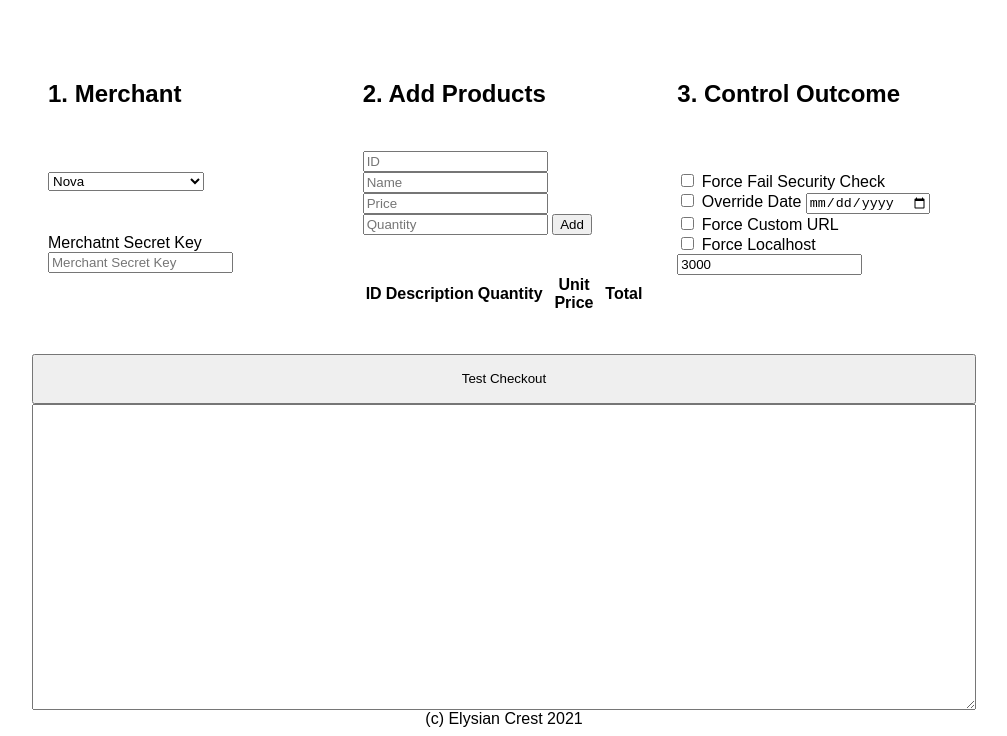
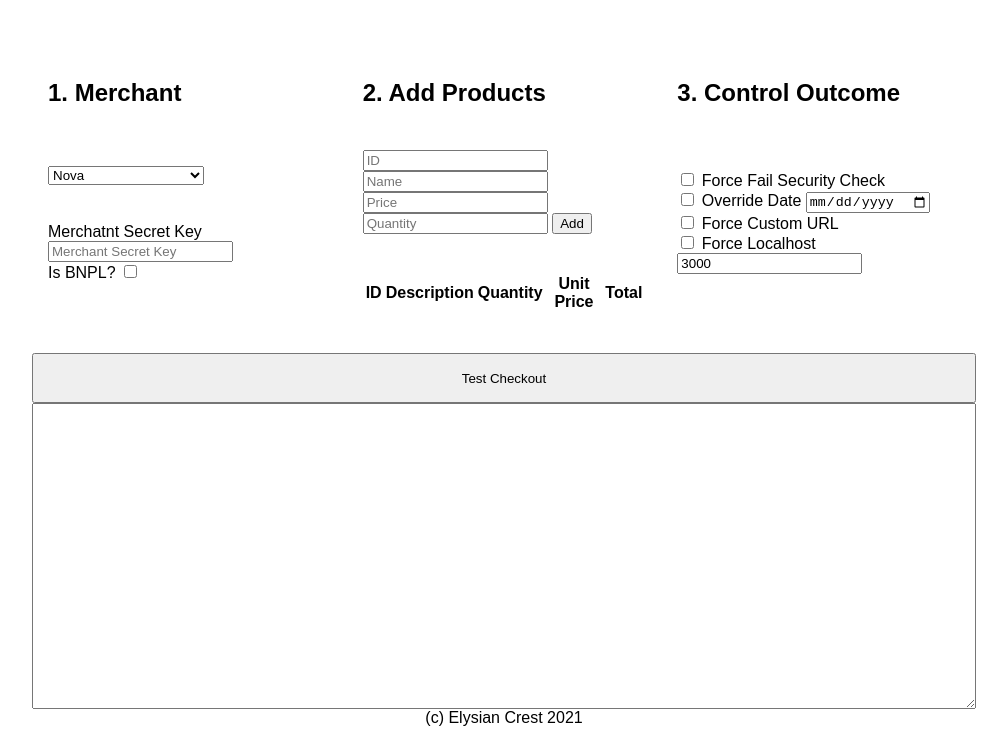
Before and after one commit to shehan-ec/m1-test-portal, a plain HTML site: page index.html in a window 1280 px wide. Shown: the part 87-823 px from the top of the page, without its empty margins (136-1143 px from the left). Drawn offline with Linux system fonts and the light colour scheme; a web font is replaced by a local one.

Commit message:
BNPL toggle

```diff
--- a/checkout.js
+++ b/checkout.js
@@ -14,6 +14,8 @@ var custom_url_check = document.getElementById('custom_url');
 
 var custom_localhost_check = document.getElementById('custom_local_check');
 var custom_localhost_port = document.getElementById('custom_local_port');
+
+var is_bnpl = document.getElementById('is_bnpl');
 
 var total = order.total;
 
@@ -54,6 +56,7 @@ function run() {
             url = prompt('Edit URL',url)
         }
 
+        if(is_bnpl.checked) url += "BNPL=true&";
         url += "hmac=" + signature;
         let left = window.innerWidth/2 - 190
         console.print('Generated URL: \n' + url + "_blank" ,`height=800,width=380,left=${left} \n`)
@@ -83,6 +86,7 @@ const sign = async (config,total,merchantId,date) => {
 
     if(crypto.subtle){
         try{
+            console.print('Using Secret: ' + config.secret);
             let key = await crypto.subtle.importKey(
                 'raw',
                 enc.encode(config.secret),
--- a/index.html
+++ b/index.html
@@ -35,7 +35,9 @@
                </select>
                <section>
                    <label>Merchatnt Secret Key</label><br/>
-                   <input id="merchant-secret" placeholder="Merchant Secret Key">
+                   <input id="merchant-secret" placeholder="Merchant Secret Key"><br/>
+                   <label for="bnpl">Is BNPL?</label>
+                   <input id="is_bnpl" type="checkbox" name="bnpl" required/>
                </section>
            </div>
            <div>
```
